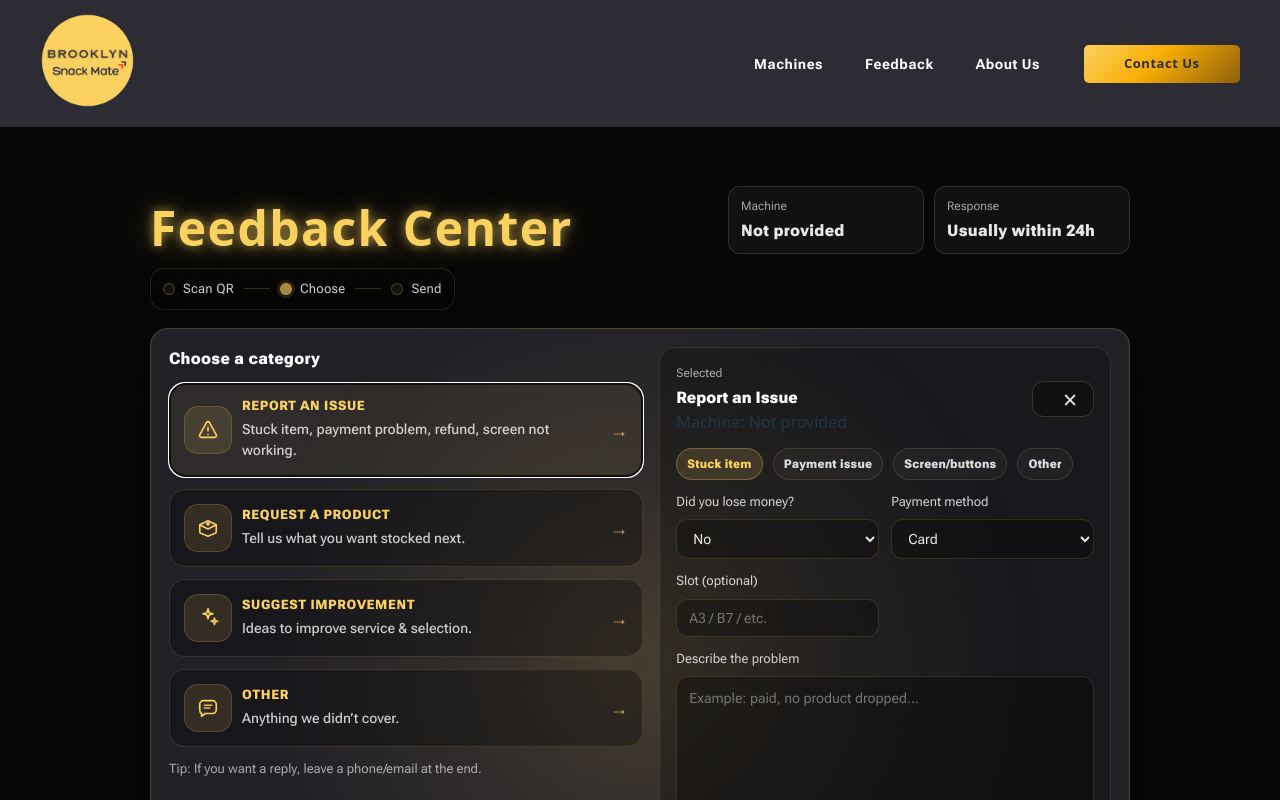
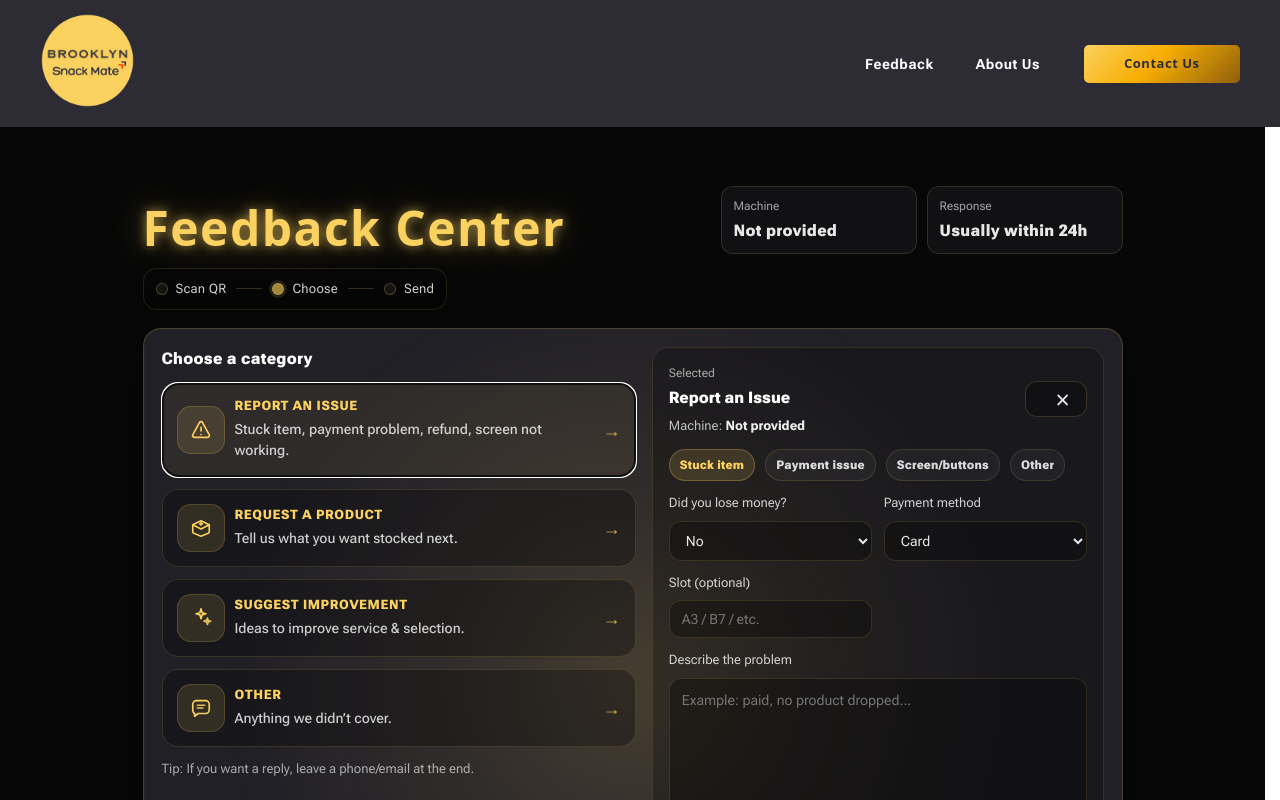
Before and after one commit to Dmitriy88k/Brooklyn-Snack-Mate, a React (Vite) app: page /feedback in a window 1280 px wide. Both pictures are taken after a click on the button 406 px from the left and 429 px from the top of the page. Shown: the top 800 px of the page. Built offline with nearby package versions, Linux system fonts and the light colour scheme; a web font is replaced by a local one.

Commit message:
Feedback form smooth render

```diff
--- a/src/components/feedback/feedback.jsx
+++ b/src/components/feedback/feedback.jsx
@@ -1,15 +1,17 @@
-// FeedbackPage.jsx
-import { useEffect, useMemo, useState } from "react";
+import { useEffect, useMemo, useRef, useState, useLayoutEffect } from "react";
 import { motion, AnimatePresence } from "framer-motion";
 import styles from "./feedback.module.css";
 
 const FORMSPREE_URL = "https://formspree.io/f/xaqndryw";
 const ease = [0.22, 1, 0.36, 1];
 
+// Smoothness tuning (match About page feel)
+const DUR = 0.75;
+const Y = 24;
+
 /**
  * MACHINE DIRECTORY
  * - Each QR should point to: https://www.brooklynsnackmate.com/feedback?m=machine-01
- * - Add your real locations here.
  */
 const MACHINES = {
   "machine-01": {
@@ -24,7 +26,6 @@ const MACHINES = {
     label: "Barber Shop",
     address: "1555 Cropsey Ave, Brooklyn, NY 11204",
   },
-
 };
 
 function getMachineFromUrl() {
@@ -33,12 +34,8 @@ function getMachineFromUrl() {
   const params = new URLSearchParams(window.location.search);
   const idFromUrl = (params.get("m") || "").trim();
 
-  // 1. If URL has machine → store it
-  if (idFromUrl) {
-    sessionStorage.setItem("activeMachine", idFromUrl);
-  }
+  if (idFromUrl) sessionStorage.setItem("activeMachine", idFromUrl);
 
-  // 2. Otherwise try restoring from session
   const storedId = idFromUrl || sessionStorage.getItem("activeMachine") || "";
 
   return {
@@ -46,7 +43,6 @@ function getMachineFromUrl() {
     info: storedId ? MACHINES[storedId] || null : null,
   };
 }
-
 
 function useIsMobile(breakpoint = 900) {
   const [isMobile, setIsMobile] = useState(false);
@@ -70,7 +66,106 @@ function useIsMobile(breakpoint = 900) {
   return isMobile;
 }
 
-/* Professional inline SVG icons */
+/** Measures a container’s content height and keeps it updated */
+function useMeasureHeight(deps = []) {
+  const ref = useRef(null);
+  const [height, setHeight] = useState(0);
+
+  useLayoutEffect(() => {
+    if (!ref.current) return;
+
+    const el = ref.current;
+
+    const measure = () => setHeight(el.scrollHeight);
+
+    measure();
+
+    const ro = new ResizeObserver(measure);
+    ro.observe(el);
+
+    const raf = requestAnimationFrame(measure);
+
+    return () => {
+      ro.disconnect();
+      cancelAnimationFrame(raf);
+    };
+    // eslint-disable-next-line react-hooks/exhaustive-deps
+  }, deps);
+
+  return { ref, height };
+}
+
+/**
+ * MobileCollapse: NO rubber effect.
+ * Key ideas:
+ * - Outer animates ONLY height (stiff timing + ease)
+ * - Inner animates transform/opacity (smooth timing)
+ * - When content height changes, we "lock" current height first, then animate to new height.
+ */
+
+function MobileCollapse({ open, children, className, ease }) {
+  const innerRef = useRef(null);
+  const [measured, setMeasured] = useState(0);
+  const [height, setHeight] = useState(0);
+
+  // Measure content height while mounted
+  useLayoutEffect(() => {
+    if (!innerRef.current) return;
+
+    const el = innerRef.current;
+    const measure = () => setMeasured(el.scrollHeight);
+
+    measure();
+    const ro = new ResizeObserver(measure);
+    ro.observe(el);
+
+    return () => ro.disconnect();
+  }, []);
+
+  // Lock current rendered height, then animate to target (measured or 0)
+  useLayoutEffect(() => {
+    if (!innerRef.current) return;
+
+    const el = innerRef.current;
+
+    // Lock whatever height is on screen *right now* (prevents “chasing”)
+    const current = el.getBoundingClientRect().height;
+    setHeight(current);
+
+    const raf = requestAnimationFrame(() => {
+      setHeight(open ? measured : 0);
+    });
+
+    return () => cancelAnimationFrame(raf);
+  }, [open, measured]);
+
+  return (
+    <motion.div
+      className={className}
+      initial={false}
+      animate={{ height: open ? height : 0 }}
+      transition={{ duration: 0.42, ease: [0.25, 0.9, 0.25, 1] }}
+      style={{ overflow: "hidden", willChange: "height" }}
+    >
+      <motion.div
+        ref={innerRef}
+        initial={false}
+        animate={{ opacity: open ? 1 : 0, y: open ? 0 : -10 }}
+        transition={{ duration: 0.25, ease }}
+        style={{
+          pointerEvents: open ? "auto" : "none",
+          transform: "translateZ(0)",
+        }}
+        aria-hidden={!open}
+      >
+        {children}
+      </motion.div>
+    </motion.div>
+  );
+}
+
+
+/* Icons */
 function IconAlert(props) {
   return (
     <svg viewBox="0 0 24 24" fill="none" {...props}>
@@ -84,7 +179,6 @@ function IconAlert(props) {
     </svg>
   );
 }
-
 function IconBoxPlus(props) {
   return (
     <svg viewBox="0 0 24 24" fill="none" {...props}>
@@ -112,7 +206,6 @@ function IconBoxPlus(props) {
     </svg>
   );
 }
-
 function IconSpark(props) {
   return (
     <svg viewBox="0 0 24 24" fill="none" {...props}>
@@ -134,7 +227,6 @@ function IconSpark(props) {
     </svg>
   );
 }
-
 function IconMessage(props) {
   return (
     <svg viewBox="0 0 24 24" fill="none" {...props}>
@@ -188,18 +280,12 @@ function DrawerForm({
   cat,
   setCat,
   machine,
-
-  // status
   status,
   setStatus,
-
-  // shared
   contact,
   setContact,
   msg,
   setMsg,
-
-  // issue
   issueType,
   setIssueType,
   lostMoney,
@@ -210,8 +296,6 @@ function DrawerForm({
   setPayment,
   slot,
   setSlot,
-
-  // product
   productName,
   setProductName,
   productNotes,
@@ -232,26 +316,19 @@ function DrawerForm({
 
     try {
       const data = new FormData();
-
-      // Meta
       data.append("_format", "plain");
       data.append(
         "_subject",
         `New Customer Feedback (${cat.toUpperCase()}) — Brooklyn SnackMate`
       );
 
-      // Core fields
       data.append("category", cat);
-
-      // Machine fields (id + friendly label/address)
       data.append("machineId", machine?.id || "Not provided");
       data.append("machineLabel", machine?.info?.label || "");
       data.append("machineAddress", machine?.info?.address || "");
-
       data.append("contact", contact || "");
       data.append("message", msg || "");
 
-      // Category-specific
       if (cat === "issue") {
         data.append("issueType", issueType);
         data.append("lostMoney", lostMoney);
@@ -268,15 +345,11 @@ function DrawerForm({
       const res = await fetch(FORMSPREE_URL, {
         method: "POST",
         body: data,
-        headers: {
-          Accept: "application/json",
-        },
+        headers: { Accept: "application/json" },
       });
 
       if (res.ok) {
         setStatus("sent");
-
-        // reset fields (keep category open so user sees success)
         setMsg("");
         setContact("");
         setAmount("");
@@ -286,7 +359,7 @@ function DrawerForm({
       } else {
         setStatus("error");
       }
-    } catch (err) {
+    } catch {
       setStatus("error");
     }
   }
@@ -296,13 +369,12 @@ function DrawerForm({
 
   return (
     <motion.form
-      key={cat}
       className={styles.drawer}
       onSubmit={onSubmit}
-      initial={{ opacity: 0, y: 10 }}
+      initial={{ opacity: 0, y: Y }}
       animate={{ opacity: 1, y: 0 }}
-      exit={{ opacity: 0, y: -8 }}
-      transition={{ duration: 0.25, ease }}
+      exit={{ opacity: 0, y: -18 }}
+      transition={{ duration: DUR, ease }}
     >
       <div className={styles.drawerHeader}>
         <div>
@@ -321,7 +393,6 @@ function DrawerForm({
           )}
         </div>
 
-        {/* X close */}
         <button
           type="button"
           className={styles.closeX}
@@ -404,8 +475,15 @@ function DrawerForm({
             </select>
           </label>
 
+          <AnimatePresence initial={false}>
             {lostMoney === "yes" && (
-            <label className={styles.field}>
+              <motion.label
+                className={styles.field}
+                initial={{ opacity: 0, y: 12 }}
+                animate={{ opacity: 1, y: 0 }}
+                exit={{ opacity: 0, y: -12 }}
+                transition={{ duration: DUR, ease }}
+              >
                 <span className={styles.label}>Amount (approx.)</span>
                 <input
                   className={styles.input}
@@ -413,8 +491,9 @@ function DrawerForm({
                   onChange={(e) => setAmount(e.target.value)}
                   placeholder="$2.50"
                 />
-            </label>
+              </motion.label>
             )}
+          </AnimatePresence>
 
           <label className={styles.field}>
             <span className={styles.label}>Slot (optional)</span>
@@ -536,15 +615,31 @@ function DrawerForm({
         </button>
       </div>
 
+      <AnimatePresence initial={false}>
         {status === "sent" && (
-        <p className={styles.success}>✅ Sent. Thanks — we review feedback regularly.</p>
+          <motion.p
+            className={styles.success}
+            initial={{ opacity: 0, y: 12 }}
+            animate={{ opacity: 1, y: 0 }}
+            exit={{ opacity: 0, y: -12 }}
+            transition={{ duration: DUR, ease }}
+          >
+            ✅ Sent. Thanks — we review feedback regularly.
+          </motion.p>
         )}
 
         {status === "error" && (
-        <p className={styles.error}>
+          <motion.p
+            className={styles.error}
+            initial={{ opacity: 0, y: 12 }}
+            animate={{ opacity: 1, y: 0 }}
+            exit={{ opacity: 0, y: -12 }}
+            transition={{ duration: DUR, ease }}
+          >
             Something went wrong. Please call or email us instead.
-        </p>
+          </motion.p>
         )}
+      </AnimatePresence>
     </motion.form>
   );
 }
@@ -554,7 +649,7 @@ export default function FeedbackPage() {
   const isMobile = useIsMobile(900);
 
   const [cat, setCat] = useState(null);
-  const [status, setStatus] = useState("idle"); // idle | sending | sent | error
+  const [status, setStatus] = useState("idle");
 
   // shared
   const [contact, setContact] = useState("");
@@ -571,6 +666,12 @@ export default function FeedbackPage() {
   const [productName, setProductName] = useState("");
   const [productNotes, setProductNotes] = useState("");
 
+  // Desktop right-panel height smoother
+  const { ref: rightInnerRef, height: rightInnerHeight } = useMeasureHeight([
+    cat,
+    isMobile,
+  ]);
+
   function toggleCategory(key) {
     setStatus("idle");
     setCat((prev) => (prev === key ? null : key));
@@ -581,7 +682,7 @@ export default function FeedbackPage() {
 
   return (
     <main className={styles.page}>
-      <section className={styles.shell}>
+      <section className={`${styles.shell} ${styles.reveal}`}>
         <header className={styles.hero}>
           <div className={styles.heroTop}>
             <h1 className={styles.title}>Feedback Center</h1>
@@ -628,7 +729,9 @@ export default function FeedbackPage() {
                   <div key={c.key} className={styles.tileBlock}>
                     <motion.button
                       type="button"
-                      className={`${styles.tile} ${active ? styles.tileActive : ""}`}
+                      className={`${styles.tile} ${
+                        active ? styles.tileActive : ""
+                      }`}
                       onClick={() => toggleCategory(c.key)}
                       whileHover={!isMobile ? { y: -2 } : undefined}
                       whileTap={{ scale: 0.99 }}
@@ -648,17 +751,9 @@ export default function FeedbackPage() {
                       </div>
                     </motion.button>
 
-                    {/* MOBILE INLINE FORM */}
+                    {/* MOBILE INLINE FORM (stable height, no rubber) */}
                     {isMobile && (
-                      <AnimatePresence initial={false}>
-                        {active && (
-                          <motion.div
-                            className={styles.inlineFormWrap}
-                            initial={{ height: 0, opacity: 0 }}
-                            animate={{ height: "auto", opacity: 1 }}
-                            exit={{ height: 0, opacity: 0 }}
-                            transition={{ duration: 0.25, ease }}
-                          >
+                      <MobileCollapse open={active} className={styles.inlineFormWrap}>
                         <div className={styles.inlineFormInner}>
                           <DrawerForm
                             cat={cat}
@@ -686,9 +781,7 @@ export default function FeedbackPage() {
                             setProductNotes={setProductNotes}
                           />
                         </div>
-                          </motion.div>
-                        )}
-                      </AnimatePresence>
+                      </MobileCollapse>
                     )}
                   </div>
                 );
@@ -700,18 +793,25 @@ export default function FeedbackPage() {
             </div>
           </div>
 
-          {/* DESKTOP RIGHT PANEL ONLY */}
+          {/* DESKTOP RIGHT PANEL ONLY (smooth board expansion) */}
           {!isMobile && (
             <div className={styles.panelRight}>
-              <AnimatePresence mode="wait">
+              <motion.div
+                className={styles.rightSizer}
+                animate={{ height: rightInnerHeight || "auto" }}
+                transition={{ duration: DUR, ease }}
+                style={{ overflow: "hidden" }}
+              >
+                <div ref={rightInnerRef}>
+                  <AnimatePresence mode="wait" initial={false}>
                     {!cat ? (
                       <motion.div
                         key="idle"
                         className={styles.idle}
-                    initial={{ opacity: 0, y: 14 }}
+                        initial={{ opacity: 0, y: Y }}
                         animate={{ opacity: 1, y: 0 }}
-                    exit={{ opacity: 0, y: -10 }}
-                    transition={{ duration: 0.25 }}
+                        exit={{ opacity: 0, y: -18 }}
+                        transition={{ duration: DUR, ease }}
                       >
                         <div className={styles.idleCard}>
                           <div className={styles.idleTitle}>
@@ -726,6 +826,13 @@ export default function FeedbackPage() {
                         </div>
                       </motion.div>
                     ) : (
+                      <motion.div
+                        key={`desktop-form-${cat}`}
+                        initial={{ opacity: 0, y: Y }}
+                        animate={{ opacity: 1, y: 0 }}
+                        exit={{ opacity: 0, y: -18 }}
+                        transition={{ duration: DUR, ease }}
+                      >
                         <DrawerForm
                           cat={cat}
                           setCat={setCat}
@@ -751,8 +858,11 @@ export default function FeedbackPage() {
                           productNotes={productNotes}
                           setProductNotes={setProductNotes}
                         />
+                      </motion.div>
                     )}
                   </AnimatePresence>
+                </div>
+              </motion.div>
             </div>
           )}
         </section>
--- a/src/components/feedback/feedback.module.css
+++ b/src/components/feedback/feedback.module.css
@@ -1,4 +1,18 @@
-/* feedback.module.css */
+/* ===== Instant render, smooth reveal (no hydration blank screen) ===== */
+.reveal {
+  animation: feedbackReveal 0.75s cubic-bezier(0.22, 1, 0.36, 1) both;
+}
+
+@keyframes feedbackReveal {
+  from {
+    opacity: 0;
+    transform: translateY(24px);
+  }
+  to {
+    opacity: 1;
+    transform: translateY(0);
+  }
+}
 
 /* ===== Page + Shell ===== */
 .page {
@@ -129,14 +143,6 @@
   letter-spacing: 0.02em;
 }
 
-.heroSub {
-  margin: 0;
-  color: rgba(255, 255, 255, 0.72);
-  font-size: 14px;
-  line-height: 1.6;
-  font-family: "Roboto Flex", system-ui, sans-serif;
-}
-
 /* ===== Main Layout: Board ===== */
 .board {
   position: relative;
@@ -201,6 +207,7 @@
   gap: 10px;
 }
 
+/* Category tile */
 .tile {
   width: 100%;
   text-align: left;
@@ -265,17 +272,6 @@
   font-size: 13px;
 }
 
-.tileBadge {
-  font-family: "Roboto Flex", system-ui, sans-serif;
-  font-size: 12px;
-  color: rgba(255, 255, 255, 0.82);
-  border: 1px solid rgba(251, 209, 96, 0.14);
-  background: rgba(255, 255, 255, 0.04);
-  padding: 6px 8px;
-  border-radius: 999px;
-  white-space: nowrap;
-}
-
 .tileDesc {
   color: rgba(255, 255, 255, 0.78);
   font-size: 14px;
@@ -298,9 +294,11 @@
   font-family: "Roboto Flex", system-ui, sans-serif;
 }
 
-/* ===== Mobile Inline Form (opens right under tapped tile) ===== */
+/* ===== Mobile Inline Form (NO rubber) ===== */
 .inlineFormWrap {
   overflow: hidden;
+  will-change: height;
+  transform: translateZ(0);
 }
 
 .inlineFormInner {
@@ -308,9 +306,16 @@
   border: 1px solid rgba(251, 209, 96, 0.12);
   background: rgba(7, 7, 7, 0.22);
   padding: 10px;
+
+  transform: translateZ(0);
+  backface-visibility: hidden;
 }
 
 /* ===== Right Panel (desktop) ===== */
+.rightSizer {
+  width: 100%;
+}
+
 .idleCard {
   border-radius: 16px;
   border: 1px solid rgba(251, 209, 96, 0.12);
@@ -323,12 +328,6 @@
   font-weight: 900;
   font-family: "Roboto Flex", system-ui, sans-serif;
   margin-bottom: 8px;
-}
-
-.idleText {
-  color: rgba(255, 255, 255, 0.78);
-  font-family: "Roboto Flex", system-ui, sans-serif;
-  line-height: 1.6;
 }
 
 .idleMini {
@@ -357,6 +356,7 @@
   padding: 16px;
   display: grid;
   gap: 14px;
+  transform: translateZ(0);
 }
 
 .drawerHeader {
@@ -380,7 +380,20 @@
   margin-top: 4px;
 }
 
-/* "X" close button (mobile + desktop) */
+.drawerMeta {
+  margin-top: 6px;
+  color: rgba(255, 255, 255, 0.72);
+  font-size: 13px;
+  font-family: "Roboto Flex", system-ui, sans-serif;
+  line-height: 1.5;
+}
+
+.drawerMeta span {
+  color: rgba(255, 255, 255, 0.92);
+  font-weight: 800;
+}
+
+/* "X" close */
 .closeX {
   width: 36px;
   height: 36px;
@@ -538,7 +551,30 @@
   box-shadow: none;
 }
 
-/* ===== Animations ===== */
+/* Status messages */
+.success,
+.error {
+  margin: 0;
+  padding: 10px 12px;
+  border-radius: 12px;
+  font-family: "Roboto Flex", system-ui, sans-serif;
+  font-size: 13px;
+  line-height: 1.45;
+}
+
+.success {
+  border: 1px solid rgba(60, 210, 140, 0.25);
+  background: rgba(60, 210, 140, 0.1);
+  color: rgba(220, 255, 240, 0.95);
+}
+
+.error {
+  border: 1px solid rgba(255, 90, 90, 0.22);
+  background: rgba(255, 90, 90, 0.1);
+  color: rgba(255, 220, 220, 0.95);
+}
+
+/* Animations */
 @keyframes neonPulse {
   0%,
   100% {
@@ -550,3 +586,7 @@
       0 0 48px rgba(251, 209, 96, 0.55);
   }
 }
+
+:global(html) {
+  scrollbar-gutter: stable;
+}
--- a/src/components/header/header.jsx
+++ b/src/components/header/header.jsx
@@ -30,7 +30,7 @@ export default function Header() {
       <div className={styles.rightGroup}>
         <nav className={styles.desktopNav}>
 
-          <Link to="/survey">Machines</Link>
+          {/*<Link to="/survey">Machines</Link> */}
           {/* <Link >Products</Link> */}
           <Link to="/feedback">Feedback</Link>
           <Link to="/about" >About Us</Link>
@@ -99,13 +99,14 @@ export default function Header() {
                 ease: "easeInOut",
               }}
             >
-               <Link
+              {/*<Link
                 className={styles.menuItem}
                 to="/"
                 onClick={() => setOpen(false)}
               >
                 Machines
               </Link>
+              */}
 
               {/* <Link
                 className={styles.menuItem}
```
Lines whose indentation alone changed are shown as unchanged.
